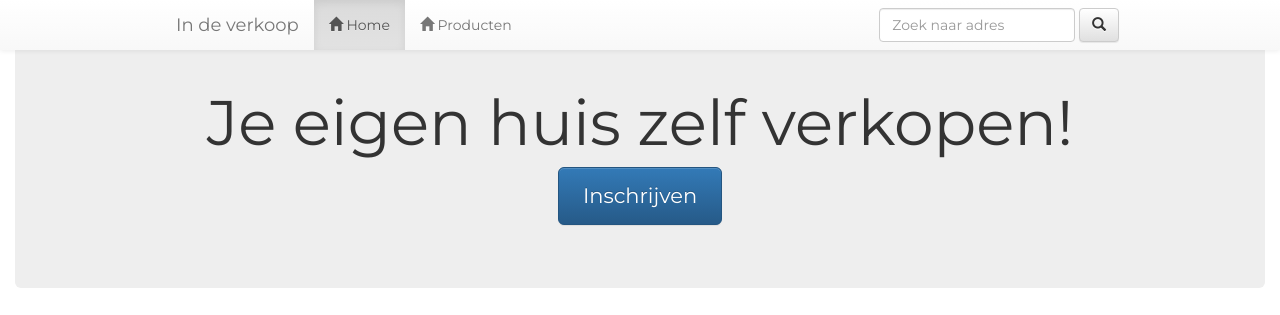
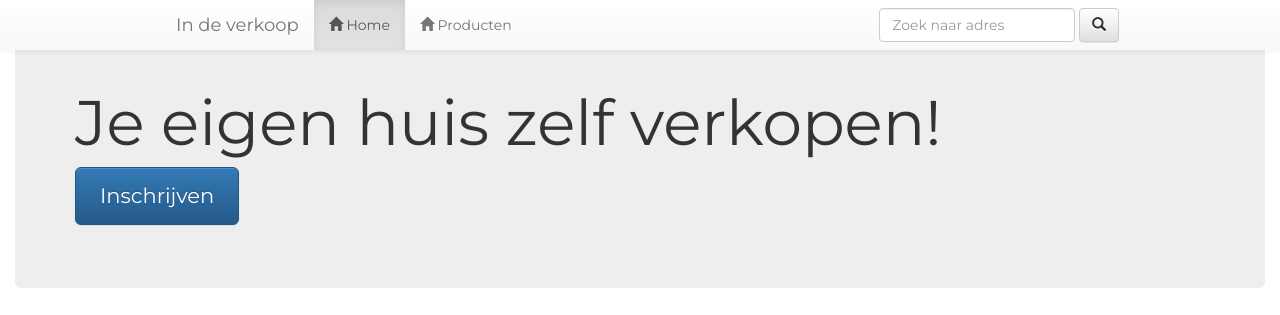
Before and after one commit to huiser/indeverkoop, a Django app: page / in a window 1280 px wide. Shown: the top 315 px of the page. Run offline with Django 3.2, Linux system fonts and the light colour scheme; some libraries are stand-ins or nearby versions.

Commit message:
Left-align jumbotron content

```diff
--- a/idv/assets/css/idv.css
+++ b/idv/assets/css/idv.css
@@ -50,7 +50,7 @@ footer {
 
 /* Main marketing message and sign up button */
 .jumbotron {
-  text-align: center;
+  text-align: left;
   border-bottom: 1px solid #e5e5e5;
 }
 .jumbotron .btn {
```
